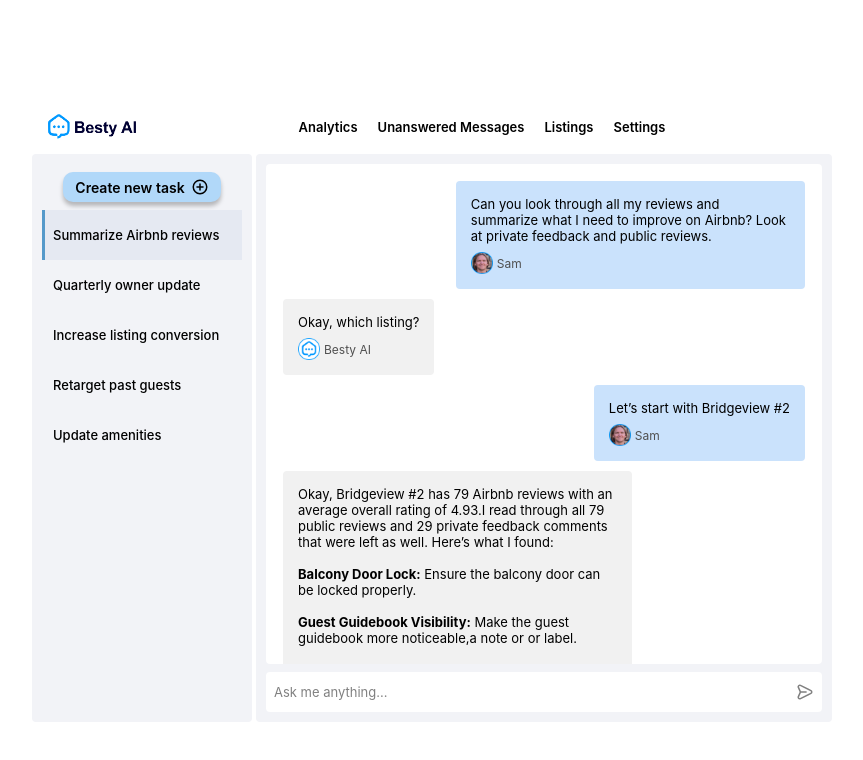
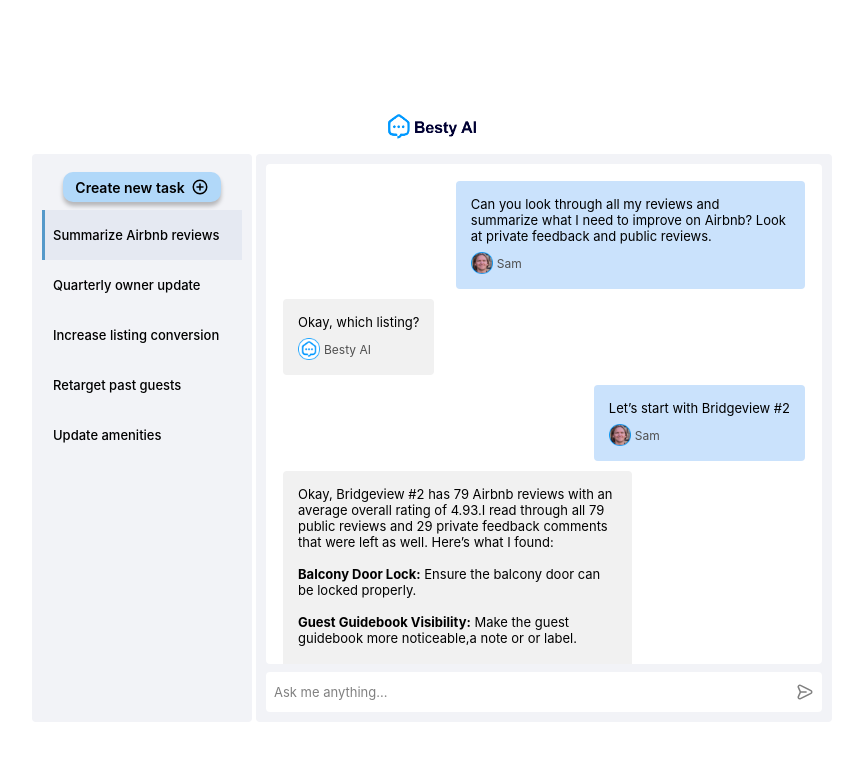
Before and after one commit to nathan-dopko/bestycalc, a React (Create React App) app: page /newFeature in a window 1280 px wide. Shown: the top 760 px of the page, without its empty margins (208-1071 px from the left). Built offline with nearby package versions, Linux system fonts and the light colour scheme.

Commit message:
besty logo center kill nva bar

```diff
--- a/src/components/NewFeature/NewFeature.module.css
+++ b/src/components/NewFeature/NewFeature.module.css
@@ -12,7 +12,7 @@
   padding: 10px;
   box-sizing: border-box;
   align-items: center;
-  justify-content: space-between;
+  justify-content: center;
 }
 
 .navItems {
--- a/src/components/NewFeature/NewFeatures.js
+++ b/src/components/NewFeature/NewFeatures.js
@@ -38,12 +38,12 @@
     <div className={styles.newFeature}>
       <div className={styles.titleBar}>
         <img src={bestyLogo} alt={"besty logo"} className={styles.logo} />
-        <div className={styles.navItems}>
+        {/* <div className={styles.navItems}>
           {navItems?.map((item) => {
             return <span>{item}</span>;
           })}
-        </div>
-        <div />
+        </div> */}
+        {/* <div /> */}
       </div>
       <div className={styles.wrapper}>
         <div className={styles.tabs}>
```
